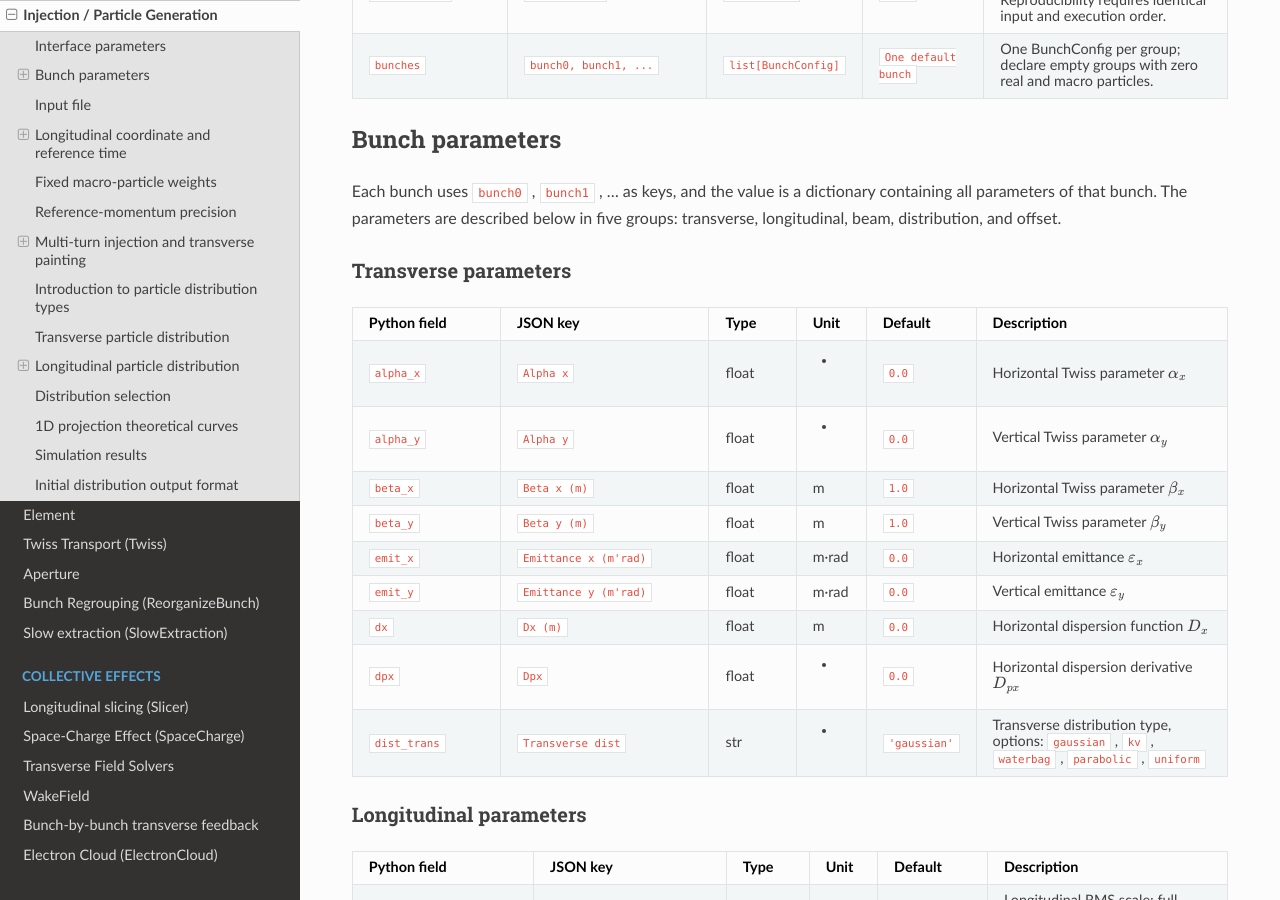
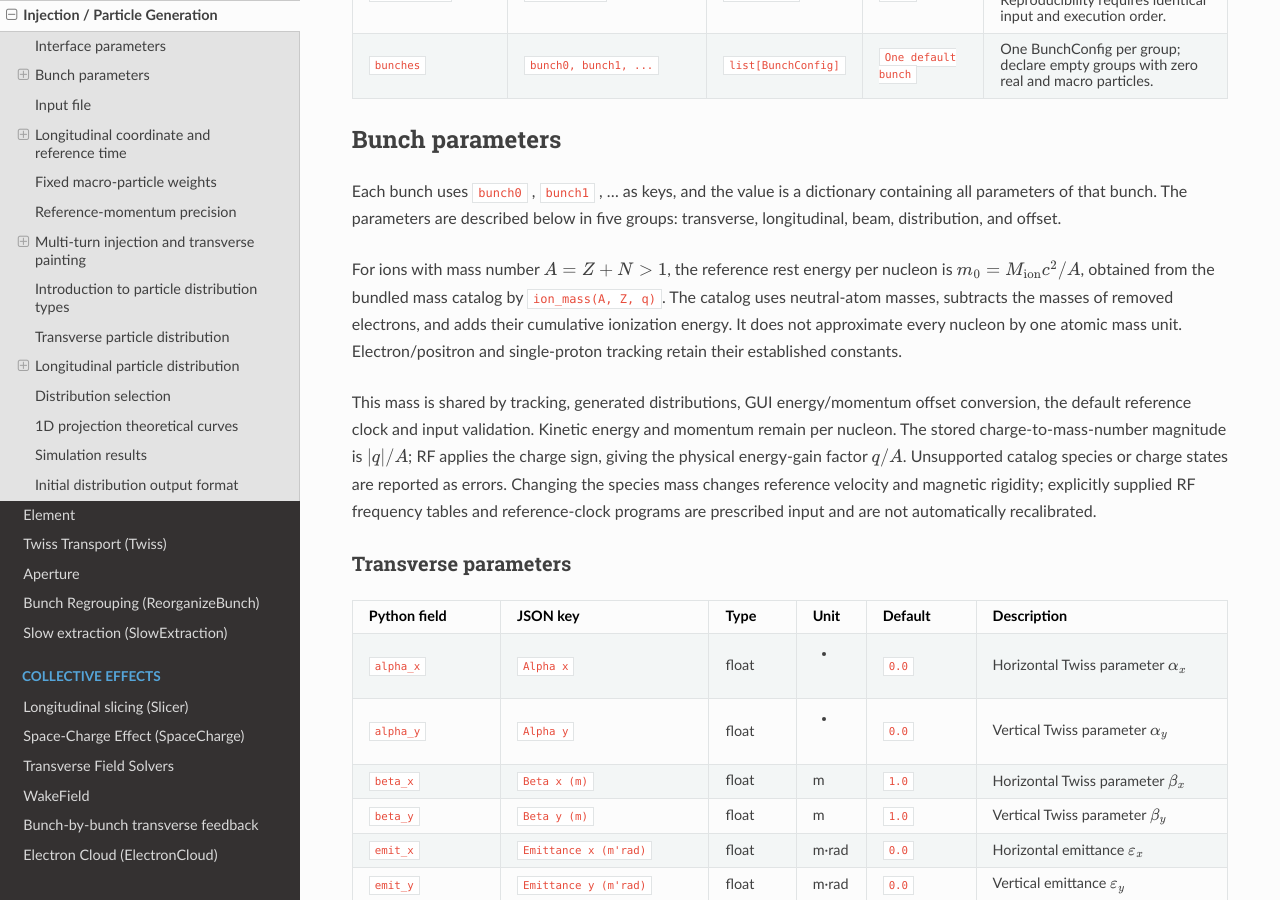
Before and after one commit to changmx/PASS, a Sphinx documentation site: the page built from docs/source/en/injection.rst, in a window 1280 px wide and 900 px high, scrolled down 821 px. Built offline with Sphinx 7.4.7 and the Read the Docs theme 3.1.0, drawn with Linux system fonts in a browser that asks for light colours.

Commit message:
feat: use tracking_mass_per_nucleon() to calculate static mass

```diff
--- a/docs/source/en/injection.rst
+++ b/docs/source/en/injection.rst
@@ -53,6 +53,22 @@ Bunch parameters
 ----------------
 
 Each bunch uses ``bunch0`` , ``bunch1`` , ... as keys, and the value is a dictionary containing all parameters of that bunch. The parameters are described below in five groups: transverse, longitudinal, beam, distribution, and offset.
+
+For ions with mass number :math:`A=Z+N>1`, the reference rest energy per nucleon
+is :math:`m_0=M_{\mathrm{ion}}c^2/A`, obtained from the bundled mass catalog by
+``ion_mass(A, Z, q)``. The catalog uses neutral-atom masses, subtracts the masses
+of removed electrons, and adds their cumulative ionization energy. It does not
+approximate every nucleon by one atomic mass unit. Electron/positron and
+single-proton tracking retain their established constants.
+
+This mass is shared by tracking, generated distributions, GUI energy/momentum
+offset conversion, the default reference clock and input validation. Kinetic
+energy and momentum remain per nucleon. The stored charge-to-mass-number
+magnitude is :math:`|q|/A`; RF applies the charge sign, giving the physical
+energy-gain factor :math:`q/A`. Unsupported catalog species or charge states are reported as
+errors. Changing the species mass changes reference velocity and magnetic
+rigidity; explicitly supplied RF frequency tables and reference-clock programs
+are prescribed input and are not automatically recalibrated.
 
 Transverse parameters
 ~~~~~~~~~~~~~~~~~~~~~
```
Also changed, not shown: docs/source/zh/injection.rst (+12 -0 lines), 5 other files.
